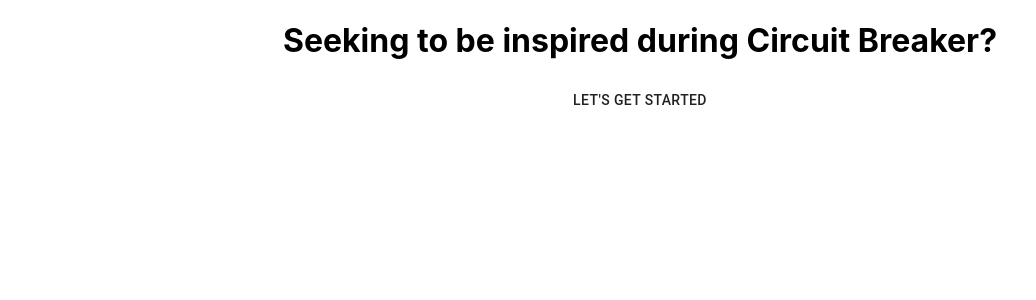
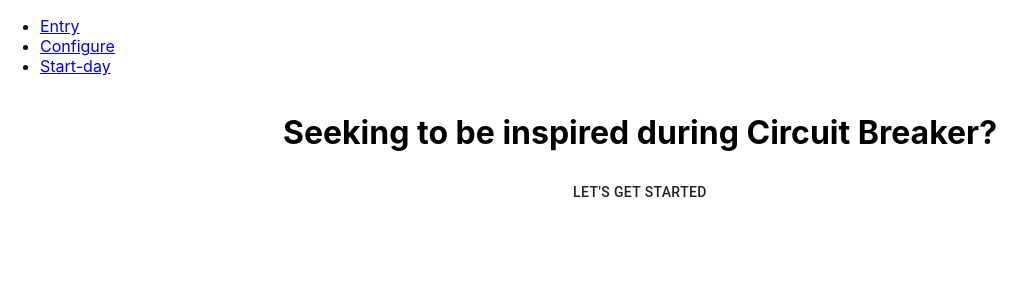
Before and after one commit to TanHaus/code-for-corona, a React (Create React App) app: page /entry in a window 1280 px wide. Shown: the top 300 px of the page, without its empty margins (0-1036 px from the left). Built offline with nearby package versions, Linux system fonts and the light colour scheme.

Commit message:
add fade

```diff
--- a/src/App.js
+++ b/src/App.js
@@ -7,6 +7,13 @@ import './App.css';
 
 function App() {
   return (
+    <div>
+      <ul>
+        <li><a href="/entry">Entry</a></li>
+        <li><a href="/configure">Configure</a></li>
+        <li><a href="/start-day">Start-day</a></li>
+      </ul>
+
     <Router>
       <Switch>
         <Route path="/entry" component={EntryPoint} />
@@ -14,6 +21,7 @@ function App() {
         <Route path="/start-day" component={NewDay} />
       </Switch>
     </Router>
+    </div>
   );
 }
 
--- a/src/pages/EntryPoint.jsx
+++ b/src/pages/EntryPoint.jsx
@@ -1,11 +1,12 @@
 import React from "react";
 import { Link } from "react-router-dom";
-import { Grid, Button } from "@material-ui/core";
+import { Grid, Button, Fade } from "@material-ui/core";
 import { makeStyles } from "@material-ui/core/styles";
 
 
 function EntryPoint(props) {
     return (
+        <Fade in="true">
         <Grid
             container
             direction="column"
@@ -20,6 +21,7 @@ function EntryPoint(props) {
             </Grid>
 
         </Grid>
+        </Fade>
     );
 }
 
--- a/src/pages/Personalization.jsx
+++ b/src/pages/Personalization.jsx
@@ -1,8 +1,9 @@
 import React from "react";
-import { Grid, Button } from "@material-ui/core";
+import { Grid, Button, Fade } from "@material-ui/core";
 
 function Personalization(props) {
     return (
+        <Fade in="true">
         <Grid
             container
             direction="column"
@@ -18,6 +19,7 @@ function Personalization(props) {
             </Grid>
 
         </Grid>
+        </Fade>
     );
 }
 
```
